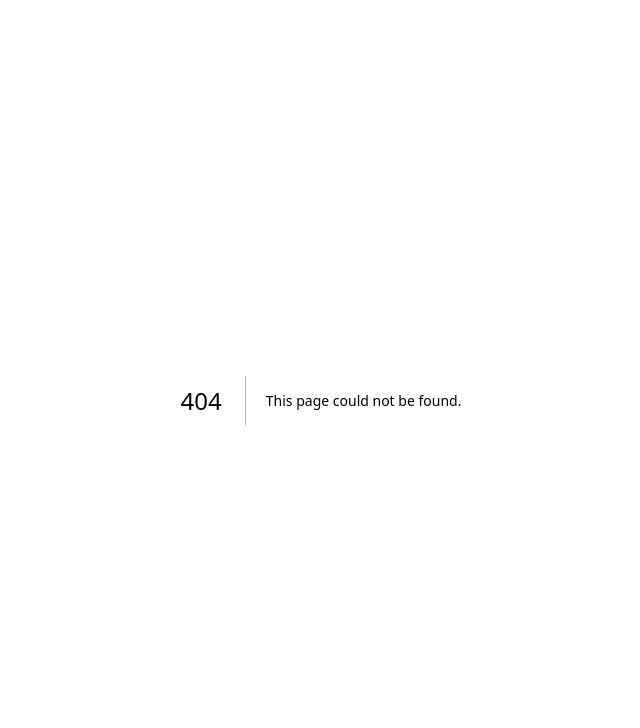
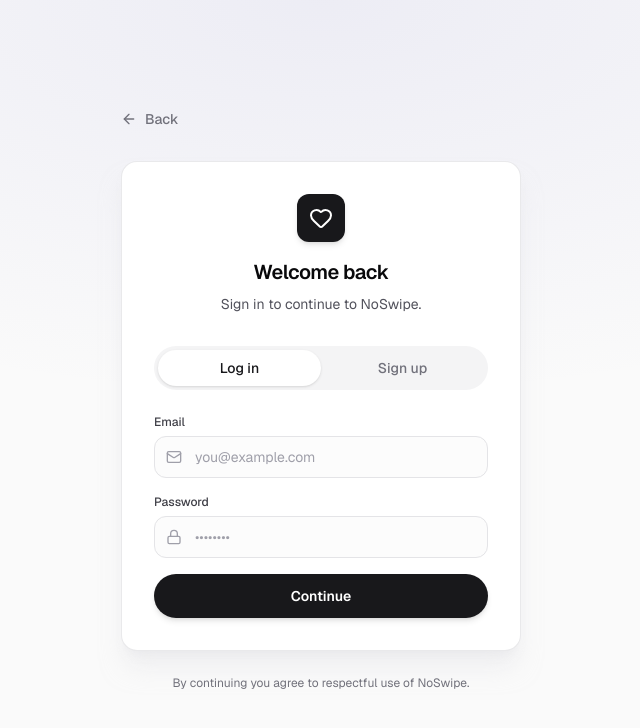
Before and after one commit to kiara-singh/NoSwipe, a Next.js app: page /login in a window 1280 px wide. Before the commit this address had no page. Shown: the top 728 px of the page, without its empty margins (319-959 px from the left). Built offline with nearby package versions, Linux system fonts and the light colour scheme.

Commit message:
Implement initial layout and styling for landing pages

```diff
--- /dev/null
+++ b/app/login/page.tsx
@@ -0,0 +1,211 @@
+"use client";
+
+import Link from "next/link";
+import { useRouter } from "next/navigation";
+import { useState } from "react";
+import { ArrowLeft, Heart, Loader2, Lock, Mail } from "lucide-react";
+import { createClient } from "@/utils/supabase/client";
+
+export default function LoginPage() {
+  const router = useRouter();
+  const [mode, setMode] = useState<"signin" | "signup">("signin");
+  const [email, setEmail] = useState("");
+  const [password, setPassword] = useState("");
+  const [loading, setLoading] = useState(false);
+  const [message, setMessage] = useState<string | null>(null);
+  const [error, setError] = useState<string | null>(null);
+
+  async function onSubmit(e: React.FormEvent) {
+    e.preventDefault();
+    setLoading(true);
+    setError(null);
+    setMessage(null);
+
+    const supabase = createClient();
+
+    if (mode === "signup") {
+      const { error: signUpError } = await supabase.auth.signUp({
+        email,
+        password,
+        options: { emailRedirectTo: `${window.location.origin}/profile` },
+      });
+      setLoading(false);
+      if (signUpError) {
+        setError(signUpError.message);
+        return;
+      }
+      setMessage("Check your email to confirm your account, then sign in.");
+      return;
+    }
+
+    const { error: signInError } = await supabase.auth.signInWithPassword({
+      email,
+      password,
+    });
+    setLoading(false);
+    if (signInError) {
+      setError(signInError.message);
+      return;
+    }
+    router.push("/profile");
+    router.refresh();
+  }
+
+  return (
+    <div className="relative flex min-h-full flex-1 flex-col items-center justify-center bg-[#fafafa] px-4 py-16 text-zinc-900">
+      <div
+        aria-hidden
+        className="pointer-events-none absolute inset-0 bg-[radial-gradient(ellipse_70%_50%_at_50%_0%,rgba(120,119,198,0.1),transparent)]"
+      />
+      <div className="relative w-full max-w-[400px]">
+        <Link
+          href="/"
+          className="mb-8 inline-flex items-center gap-2 text-sm font-medium text-zinc-500 transition-colors hover:text-zinc-900"
+        >
+          <ArrowLeft className="h-4 w-4" aria-hidden />
+          Back
+        </Link>
+
+        <div className="rounded-2xl border border-zinc-200/80 bg-white p-8 shadow-xl shadow-zinc-200/50">
+          <div className="mb-8 text-center">
+            <div className="mx-auto mb-4 flex h-12 w-12 items-center justify-center rounded-xl bg-zinc-900 text-white shadow-md">
+              <Heart className="h-6 w-6" strokeWidth={2} aria-hidden />
+            </div>
+            <h1 className="text-xl font-semibold tracking-tight text-zinc-950">
+              {mode === "signin" ? "Welcome back" : "Create your account"}
+            </h1>
+            <p className="mt-2 text-sm text-zinc-600">
+              {mode === "signin"
+                ? "Sign in to continue to NoSwipe."
+                : "Start meeting people with intention."}
+            </p>
+          </div>
+
+          <div className="mb-6 flex rounded-full bg-zinc-100 p-1">
+            <button
+              type="button"
+              onClick={() => {
+                setMode("signin");
+                setError(null);
+                setMessage(null);
+              }}
+              className={`flex-1 rounded-full py-2 text-sm font-medium transition ${
+                mode === "signin"
+                  ? "bg-white text-zinc-900 shadow-sm"
+                  : "text-zinc-500 hover:text-zinc-800"
+              }`}
+            >
+              Log in
+            </button>
+            <button
+              type="button"
+              onClick={() => {
+                setMode("signup");
+                setError(null);
+                setMessage(null);
+              }}
+              className={`flex-1 rounded-full py-2 text-sm font-medium transition ${
+                mode === "signup"
+                  ? "bg-white text-zinc-900 shadow-sm"
+                  : "text-zinc-500 hover:text-zinc-800"
+              }`}
+            >
+              Sign up
+            </button>
+          </div>
+
+          <form onSubmit={onSubmit} className="space-y-4">
+            <div>
+              <label
+                htmlFor="email"
+                className="mb-1.5 block text-xs font-medium text-zinc-700"
+              >
+                Email
+              </label>
+              <div className="relative">
+                <Mail
+                  className="pointer-events-none absolute left-3 top-1/2 h-4 w-4 -translate-y-1/2 text-zinc-400"
+                  aria-hidden
+                />
+                <input
+                  id="email"
+                  name="email"
+                  type="email"
+                  autoComplete="email"
+                  required
+                  value={email}
+                  onChange={(e) => setEmail(e.target.value)}
+                  className="w-full rounded-xl border border-zinc-200 bg-zinc-50/50 py-2.5 pl-10 pr-3 text-sm outline-none ring-zinc-900/10 transition placeholder:text-zinc-400 focus:border-zinc-300 focus:bg-white focus:ring-4"
+                  placeholder="you@example.com"
+                />
+              </div>
+            </div>
+            <div>
+              <label
+                htmlFor="password"
+                className="mb-1.5 block text-xs font-medium text-zinc-700"
+              >
+                Password
+              </label>
+              <div className="relative">
+                <Lock
+                  className="pointer-events-none absolute left-3 top-1/2 h-4 w-4 -translate-y-1/2 text-zinc-400"
+                  aria-hidden
+                />
+                <input
+                  id="password"
+                  name="password"
+                  type="password"
+                  autoComplete={
+                    mode === "signup" ? "new-password" : "current-password"
+                  }
+                  required
+                  minLength={6}
+                  value={password}
+                  onChange={(e) => setPassword(e.target.value)}
+                  className="w-full rounded-xl border border-zinc-200 bg-zinc-50/50 py-2.5 pl-10 pr-3 text-sm outline-none ring-zinc-900/10 transition placeholder:text-zinc-400 focus:border-zinc-300 focus:bg-white focus:ring-4"
+                  placeholder="••••••••"
+                />
+              </div>
+            </div>
+
+            {error ? (
+              <p
+                className="rounded-lg bg-red-50 px-3 py-2 text-xs text-red-700"
+                role="alert"
+              >
+                {error}
+              </p>
+            ) : null}
+            {message ? (
+              <p className="rounded-lg bg-emerald-50 px-3 py-2 text-xs text-emerald-800">
+                {message}
+              </p>
+            ) : null}
+
+            <button
+              type="submit"
+              disabled={loading}
+              className="flex h-11 w-full items-center justify-center gap-2 rounded-full bg-zinc-900 text-sm font-semibold text-white shadow-md transition hover:bg-zinc-800 disabled:cursor-not-allowed disabled:opacity-60"
+            >
+              {loading ? (
+                <>
+                  <Loader2 className="h-4 w-4 animate-spin" aria-hidden />
+                  Please wait
+                </>
+              ) : mode === "signin" ? (
+                "Continue"
+              ) : (
+                "Create account"
+              )}
+            </button>
+          </form>
+        </div>
+
+        <p className="mt-6 text-center text-xs text-zinc-500">
+          By continuing you agree to respectful use of NoSwipe.
+        </p>
+      </div>
+    </div>
+  );
+}
--- /dev/null
+++ b/middleware.ts
@@ -0,0 +1,41 @@
+import { createServerClient } from "@supabase/ssr";
+import { NextResponse, type NextRequest } from "next/server";
+
+export async function middleware(request: NextRequest) {
+  let supabaseResponse = NextResponse.next({
+    request,
+  });
+
+  const supabase = createServerClient(
+    process.env.NEXT_PUBLIC_SUPABASE_URL!,
+    process.env.NEXT_PUBLIC_SUPABASE_ANON_KEY!,
+    {
+      cookies: {
+        getAll() {
+          return request.cookies.getAll();
+        },
+        setAll(cookiesToSet) {
+          cookiesToSet.forEach(({ name, value }) =>
+            request.cookies.set(name, value),
+          );
+          supabaseResponse = NextResponse.next({
+            request,
+          });
+          cookiesToSet.forEach(({ name, value, options }) =>
+            supabaseResponse.cookies.set(name, value, options),
+          );
+        },
+      },
+    },
+  );
+
+  await supabase.auth.getUser();
+
+  return supabaseResponse;
+}
+
+export const config = {
+  matcher: [
+    "/((?!_next/static|_next/image|favicon.ico|.*\\.(?:svg|png|jpg|jpeg|gif|webp)$).*)",
+  ],
+};
```
